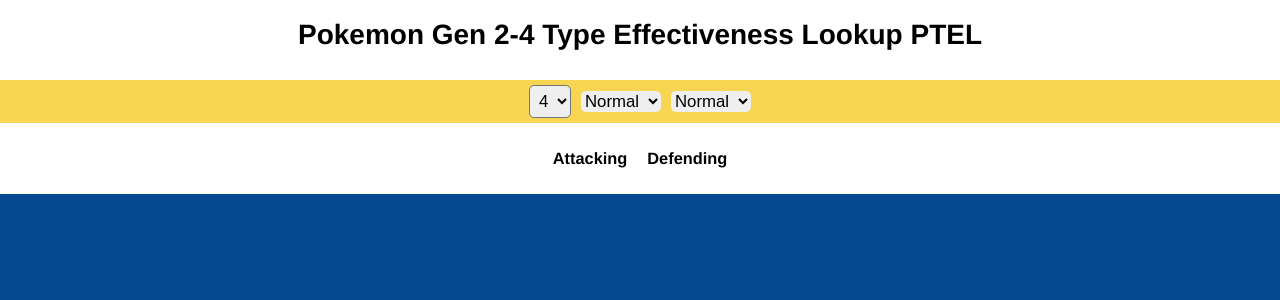
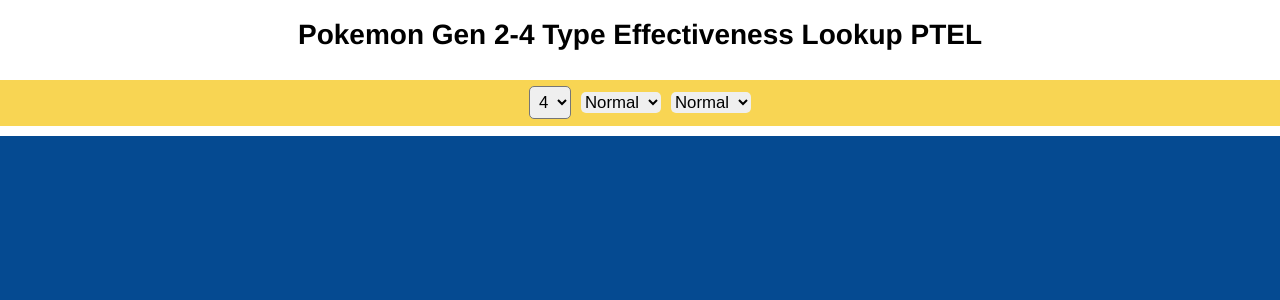
Before and after one commit to StephenWist/monTyper, a SvelteKit app: page / in a window 1280 px wide. Shown: the top 300 px of the page. Built offline with nearby package versions, Linux system fonts and the light colour scheme.

Commit message:
Remove attacking stats as type checker is to look for weaknesses an opposing mon has.

```diff
--- a/src/routes/+page.svelte
+++ b/src/routes/+page.svelte
@@ -31,6 +31,7 @@
 
     #results {
         display: flex;
+        flex-direction: row;
         background-color:#054A91;
         flex-wrap: wrap;
         justify-content: center;
@@ -50,58 +51,31 @@
     import _ from 'lodash';
 
     let type_effectiveness = {
-        'Normal': {'Attacking': {
-                        'Rock': 0.5,
-                        'Ghost': 0,
-                        'Steel': 0.5
-                    },
-                    'Defending': {
-                        'Fighting': 2,
+        'Normal': { 'Fighting': 2,
                         'Ghost': 0
-                    }
+
         },
-        'Ghost': {'Attacking': {
-                    'Normal':0,
-                    'Ghost':2,
-                    'Steel':0.5,
-                    'Psychic':2,
-                    'Dark':0.5
-                    },
-                'Defending': {
+        'Ghost': {
                     'Normal':0,
                     'Fighting':0,
                     'Poison':0.5,
                     'Bug':0.5,
                     'Ghost':2,
                     'Dark':2
-                }
+
         },
-        'Fighting': {'Attacking': {
-                'Normal':2,
-                'Flying':0.5,
-                'Posion':0.5,
-                'Rock':2,
-                'Bug':0.5,
-                'Ghost':0,
-                'Steel':2,
-                'Psychic':0.5,
-                'Ice':2,
-                'Dark':2
-            },
-            'Defending': {
+        'Fighting': {
                 'Flying':2,
                 'Rock':0.5,
                 'Bug':0.5,
                 'Psychic':2,
                 'Dark':0.5
-            }
         },
     };
 
     let t1 = 'Normal';
     let t2 = 'Normal';
-    let dual_type = {'Attacking':{}, 'Defending':{}};
-    let attacking; let defending;
+    let dual_type = {};
 
     let comparer = function(a,b) {
             if (a[0] < b[0]) return -1;
@@ -121,25 +95,20 @@
             return
         };
 
+        dual_type = {};
         let t2e = {...type_effectiveness[t2]};
         let t1e = {...type_effectiveness[t1]};
 
         // get all types in common and exclusive
-        let t1A_keys = Object.keys(t1e.Attacking);
-        let t2A_keys = Object.keys(t2e.Attacking);
-        let t1D_keys = Object.keys(t1e.Defending);
-        let t2D_keys = Object.keys(t2e.Defending);
-        let commonA = _.intersection(t1A_keys, t2A_keys);
-        let uniqA = _.xor(t1A_keys, t2A_keys);
-        let commonD = _.intersection(t1D_keys, t2D_keys);
-        let uniqD = _.xor(t2D_keys, t1D_keys);
+        let t1_keys = Object.keys(t1e);
+        let t2_keys = Object.keys(t2e);
+        let commonD = _.intersection(t1_keys, t2_keys);
+        let uniqD = _.xor(t2_keys, t1_keys);
 
         // combine all unique types into final dual types object
-        uniqA.forEach(t => { t1A_keys.includes(t) ? dual_type.Attacking[t] = t1e.Attacking[t] : dual_type.Attacking[t] = t2e.Attacking[t]; });
-        uniqD.forEach(t => { t1D_keys.includes(t) ? dual_type.Defending[t] = t1e.Defending[t] : dual_type.Defending[t] = t2e.Defending[t]; });
+        uniqD.forEach(t => { t1_keys.includes(t) ? dual_type[t] = t1e[t] : dual_type[t] = t2e[t]; });
         // calculate common type effectiveness
-        commonA.forEach(t => { dual_type.Attacking[t] =  t1e.Attacking[t] * t2e.Attacking[t]; });
-        commonD.forEach(t => { dual_type.Defending[t] =  t1e.Defending[t] * t2e.Defending[t]; });
+        commonD.forEach(t => { dual_type[t] =  t1e[t] * t2e[t]; });
         console.log('dual type ', dual_type);
     };
 </script>
@@ -147,31 +116,15 @@
 <div id='main-wrapper'>
     <h1>Pokemon Gen 2-4 Type Effectiveness Lookup PTEL</h1>
     <Selector on:typeUpdate={typeUpdated} />
-    <div id='result-title'>
-        <h3>Attacking</h3>
-        <h3>Defending</h3>
-    </div>
     <div id='results'>
         {#if t1 != t2}
-        <div id='Attack'>
-            {#await dual_type}
-                <p>working...</p>
-            {:then dt}
-                <!-- sort types alphabetically -->
-                {#each Object.entries(dual_type.Attacking).sort(comparer) as [type, effectiveness]}
-                    <Card eff={effectiveness} type={type} />
-                {/each}
-            {/await}
-        </div>
-        <div id='Defend'>
         {#await dual_type}
             <p>working...</p>
         {:then dt}
-            {#each Object.entries(dt.Defending).sort(comparer) as [type, effectiveness]}
+            {#each Object.entries(dt).sort(comparer) as [type, effectiveness]}
                 <Card eff={effectiveness} type={type} />
             {/each}
         {/await}
-        </div>
         {/if}
     </div>
 </div>
```
